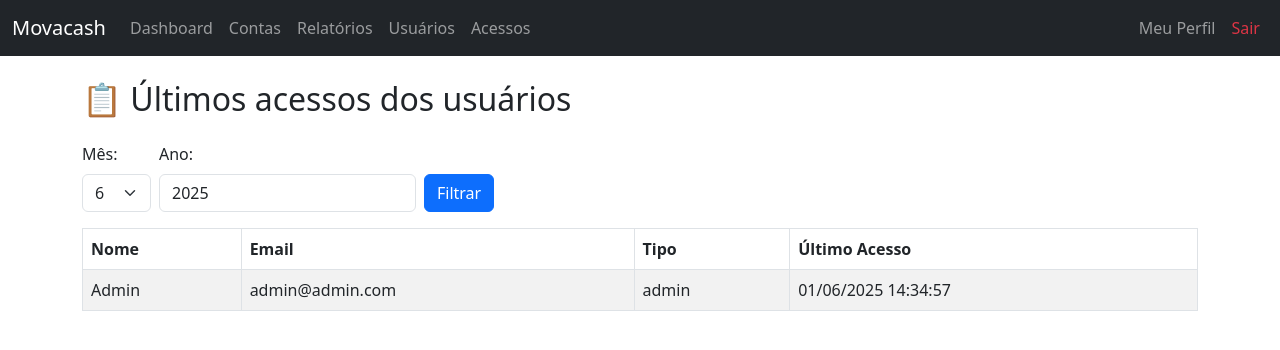
After one commit to AlexMoura2002/MovaCash-Phyton, a Flask app: page /acessos in a window 1280 px wide. The commit adds this page. Shown: the top 350 px of the page. Run offline with Flask 3, Linux system fonts and the light colour scheme; a user stored in the database is signed in.

Commit message:
Alteracao na tela de Acessos]

```diff
--- a/app/routes.py
+++ b/app/routes.py
@@ -21,6 +21,9 @@ def login():
         senha = request.form.get('senha')
         usuario = Usuario.query.filter_by(email=email, senha=senha).first()
         if usuario:
+            usuario.ultimo_acesso = datetime.now()
+            db.session.commit()
+
             session['usuario_id'] = usuario.id
             session['nome'] = usuario.nome
             session['tipo'] = usuario.tipo
@@ -30,6 +33,24 @@ def login():
                 return redirect(url_for('main.caixa'))
         flash('Credenciais inválidas', 'danger')
     return render_template('login.html')
+
+@bp.route('/acessos')
+@login_obrigatorio
+def acessos():
+    if session.get('tipo') != 'admin':
+        return redirect(url_for('main.dashboard'))
+
+    hoje = date.today()
+    mes = request.args.get('mes', type=int) or hoje.month
+    ano = request.args.get('ano', type=int) or hoje.year
+
+    usuarios = Usuario.query.filter(
+        Usuario.ultimo_acesso != None,
+        extract('month', Usuario.ultimo_acesso) == mes,
+        extract('year', Usuario.ultimo_acesso) == ano
+    ).order_by(Usuario.ultimo_acesso.desc()).all()
+
+    return render_template("usuarios_logins.html", usuarios=usuarios, mes=mes, ano=ano)
 
 @bp.route('/logout')
 def logout():
@@ -94,7 +115,6 @@ def dashboard():
     usuario_id = session['usuario_id']
     usuario = Usuario.query.get(usuario_id)
 
-    # 🔔 VERIFICAÇÃO DE CONTAS PRÓXIMAS DO VENCIMENTO
     hoje = date.today()
     limite = hoje + timedelta(days=3)
 
@@ -108,7 +128,6 @@ def dashboard():
     if contas_proximas:
         flash(f'⚠️ Você tem {len(contas_proximas)} conta(s) a vencer nos próximos 3 dias!', 'warning')
 
-    # Registro de nova movimentação (se enviado via POST)
     if request.method == 'POST':
         tipo = request.form['tipo']
         categoria = request.form['categoria']
@@ -120,7 +139,6 @@ def dashboard():
         db.session.add(nova)
         db.session.commit()
 
-    # Carregamento de movimentações
     if usuario.tipo == 'admin':
         movimentacoes = db.session.query(Movimentacao).options(joinedload(Movimentacao.usuario)).order_by(Movimentacao.data.desc()).all()
     else:
@@ -134,6 +152,9 @@ def dashboard():
     ]
 
     return render_template('dashboard.html', usuario=usuario.nome, saldo=saldo, movimentacoes=mov_list)
+
+# (Demais rotas continuam abaixo sem alteração: caixa, contas, relatórios etc.)
+
 
 @bp.route('/caixa', methods=['GET', 'POST'])
 @login_obrigatorio
--- a/app/templates/base.html
+++ b/app/templates/base.html
@@ -29,6 +29,9 @@
                         </li>
                         <li class="nav-item">
                             <a class="nav-link" href="{{ url_for('main.cadastrar_usuario') }}">Usuários</a>
+                        </li>
+                        <li class="nav-item">
+                            <a class="nav-link" href="{{ url_for('main.acessos') }}">Acessos</a>
                         </li>
                     {% elif session.tipo == 'vendedor' %}
                         <li class="nav-item">
--- /dev/null
+++ b/app/templates/usuarios_logins.html
@@ -0,0 +1,53 @@
+{% extends 'base.html' %}
+
+{% block title %}Últimos Acessos{% endblock %}
+
+{% block content %}
+<h2 class="mb-4">📋 Últimos acessos dos usuários</h2>
+
+<!-- Filtro por mês e ano -->
+<form method="get" class="row g-2 mb-3">
+    <div class="col-auto">
+        <label for="mes" class="form-label">Mês:</label>
+        <select name="mes" id="mes" class="form-select">
+            {% for m in range(1, 13) %}
+                <option value="{{ m }}" {% if m == mes %}selected{% endif %}>{{ m }}</option>
+            {% endfor %}
+        </select>
+    </div>
+    <div class="col-auto">
+        <label for="ano" class="form-label">Ano:</label>
+        <input type="number" name="ano" id="ano" value="{{ ano }}" class="form-control">
+    </div>
+    <div class="col-auto align-self-end">
+        <button type="submit" class="btn btn-primary">Filtrar</button>
+    </div>
+</form>
+
+<table class="table table-bordered table-striped">
+    <thead>
+        <tr>
+            <th>Nome</th>
+            <th>Email</th>
+            <th>Tipo</th>
+            <th>Último Acesso</th>
+        </tr>
+    </thead>
+    <tbody>
+        {% for u in usuarios %}
+        <tr>
+            <td>{{ u.nome }}</td>
+            <td>{{ u.email }}</td>
+            <td>{{ u.tipo }}</td>
+            <td>
+                {% if u.ultimo_acesso %}
+                    {{ u.ultimo_acesso.strftime('%d/%m/%Y %H:%M:%S') }}
+                {% else %}
+                    Nunca acessou
+                {% endif %}
+            </td>
+        </tr>
+        {% endfor %}
+    </tbody>
+</table>
+{% endblock %}
```
Also changed, not shown: app/models.py (+9 -3 lines), criar_admin.py (added, +22 -0 lines), instance/movacash.db.
